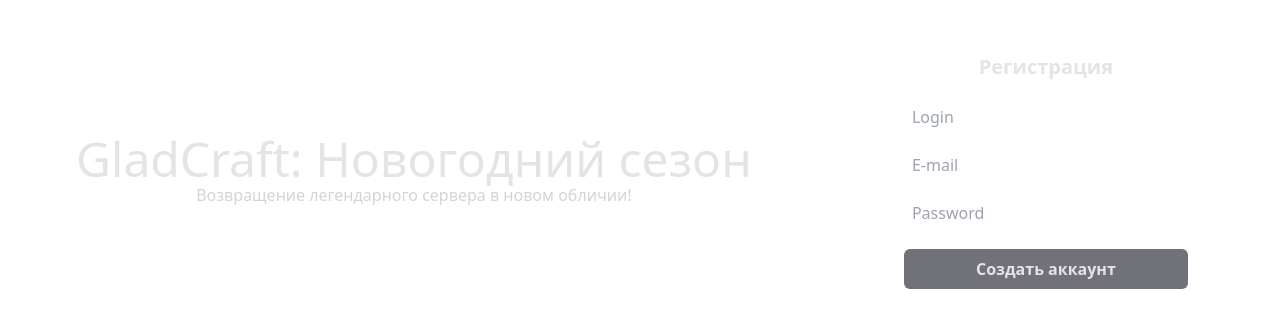
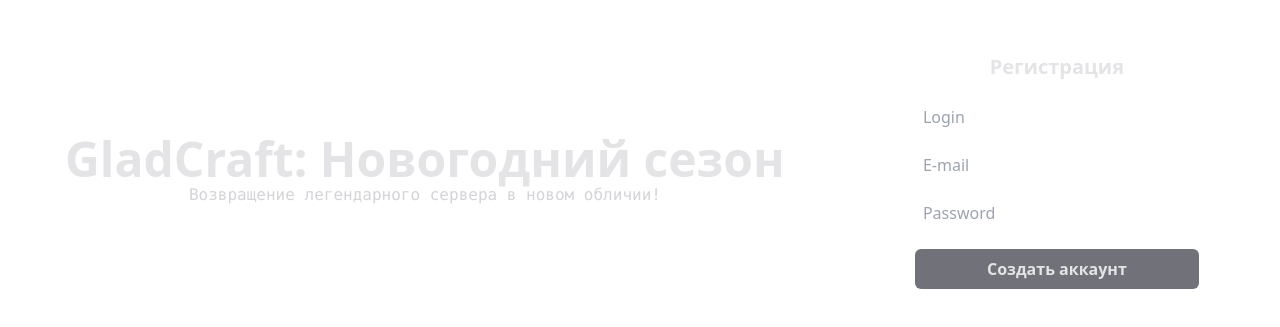
Before and after one commit to MiXeR54/gladcraft-site, a Next.js app: page / in a window 1280 px wide. Shown: the part 229-556 px from the top of the page. Built offline with nearby package versions, Linux system fonts and the light colour scheme.

Commit message:
change fonts

```diff
--- a/pages/index.tsx
+++ b/pages/index.tsx
@@ -12,10 +12,10 @@
     <MainLayout title="Главная | GladCraft.ru">
       <div className="w-full h-full flex flex-col md:flex-row items-center justify-around">
         <div className="flex flex-col text-center justify-start">
-          <h1 className="text-2xl md:text-5xl text-zinc-200">
+          <h1 className="text-2xl md:text-5xl font-bold text-zinc-200">
             GladCraft: Новогодний сезон
           </h1>
-          <p className="text-md text-zinc-300">
+          <p className="text-md text-zinc-300 font-mono">
             Возвращение легендарного сервера в новом обличии!
           </p>
         </div>
```
